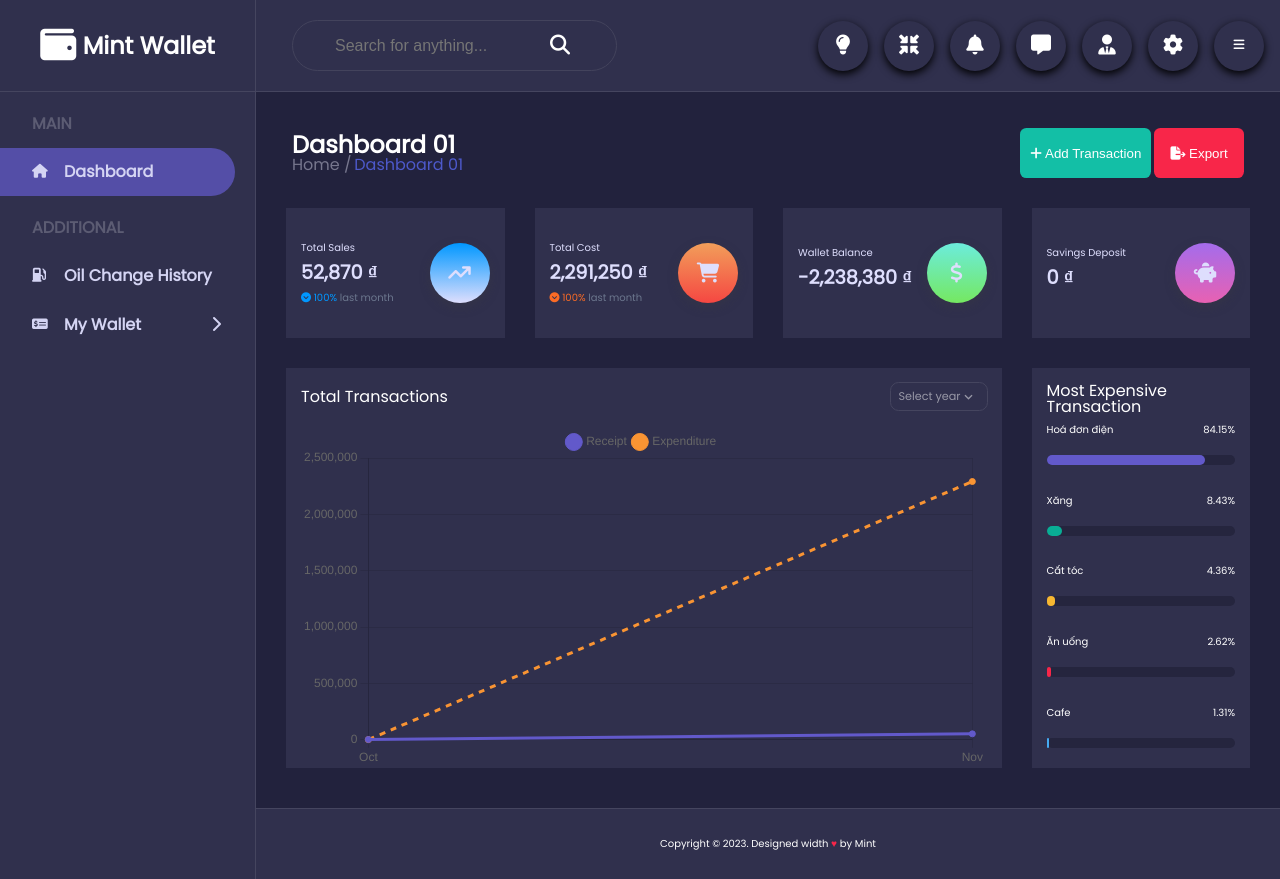
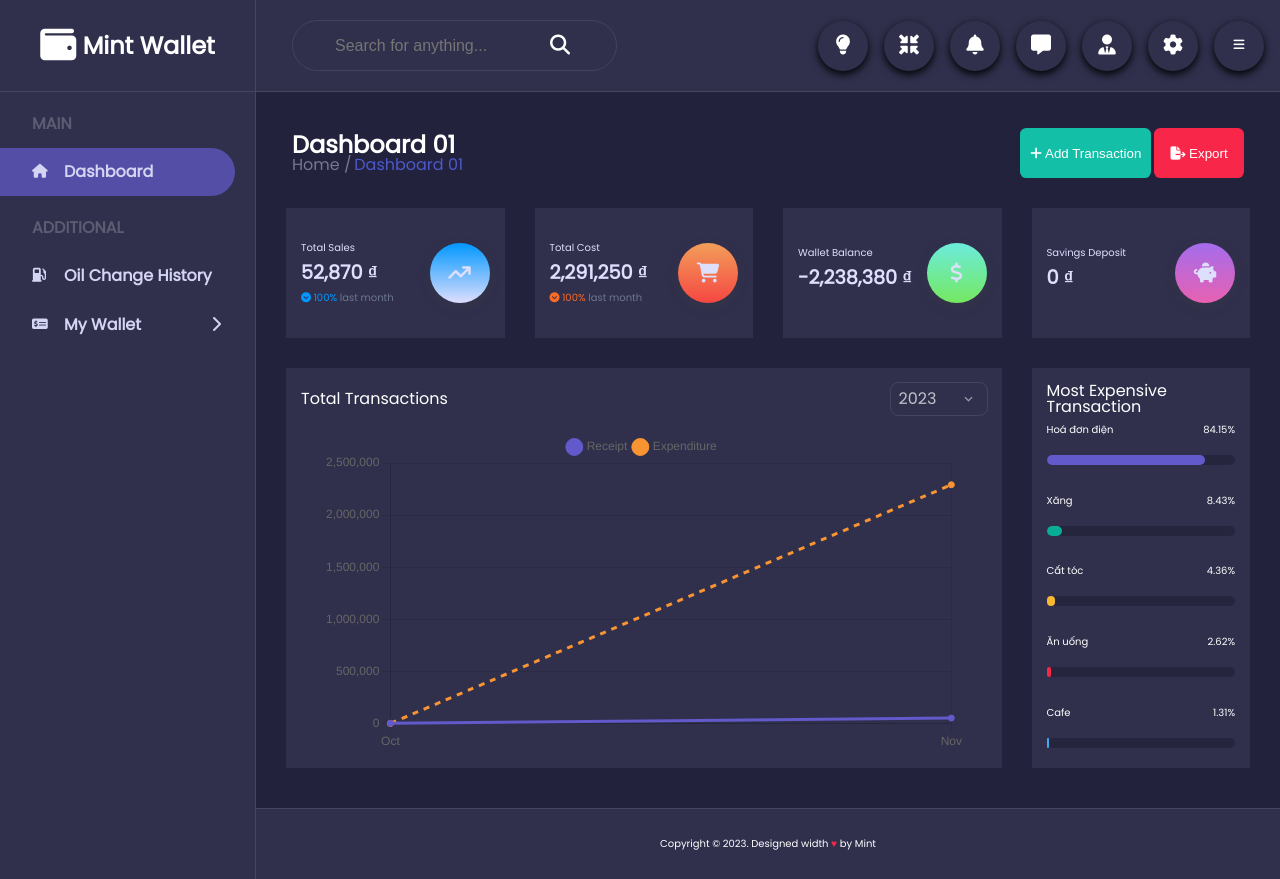
Before and after one commit to minhnguyen287/Ewallet, a PHP site: page /Ewallet/ in a window 1280 px wide. Run offline with PHP 8.4, Linux system fonts and the light colour scheme; data comes from the database, SQL or seed files in the repository.

Commit message:
Upload hosting

```diff
--- a/mvc/views/Page/DashboardView.php
+++ b/mvc/views/Page/DashboardView.php
@@ -22,6 +22,9 @@
       for ($i=0; $i<count($data_list) ; $i++) {
         $data_list[$i]->receipt>$data_list[$i]->lastmonth_receipt ? $receipt_index='up' : $receipt_index='down';
         $data_list[$i]->expenditure>$data_list[$i]->lastmonth_expenditure ? $expenditure_index='up' : $expenditure_index='down';
+        $data_list[$i]->lastmonth_receipt==0 ? $data_list[$i]->lastmonth_receipt = 1 : $data_list[$i]->lastmonth_receipt;
+        $data_list[$i]->lastmonth_expenditure ==0 ? $data_list[$i]->lastmonth_expenditure =1 : $data_list[$i]->lastmonth_expenditure;
+
         $receipt_diff = round($data_list[$i]->receipt/$data_list[$i]->lastmonth_receipt, 2)*100;
         $expenditure_diff = round($data_list[$i]->expenditure/$data_list[$i]->lastmonth_expenditure ,2)*100;
         $receipt = $data_list[$i]->receipt;
--- a/public/css/style.css
+++ b/public/css/style.css
@@ -284,7 +284,7 @@ input:focus {
         color: #6c778e; }
 
 #myChart {
-  width: 100%; }
+  position: absolute; }
 
 .layout__chart {
   background-repeat: no-repeat;
@@ -303,7 +303,11 @@ input:focus {
     color: #fff;
     align-self: center;
     width: 100%;
-    padding: 1rem; }
+    position: relative;
+    padding: 1rem;
+    height: 100%;
+    display: flex;
+    justify-content: center; }
   .layout__chart-items {
     display: flex;
     color: #fff;
@@ -530,6 +534,7 @@ tr:nth-child(even) {
   position: absolute;
   top: 100%;
   left: 0;
+  z-index: 1;
   width: 100%;
   height: fit-content;
   margin-top: 10px;
@@ -1222,10 +1227,10 @@ input:checked ~ label .dialog__form-category-field-icon-label {
     .header__container-right {
       flex: 1; }
 
-  .add__account-button, .changeview-button, .export-button, .changeview-button {
+  .add__button, .export__button, .change__button {
     width: 100%; }
 
-  .add__account-button {
+  .add__button {
     margin-bottom: 0.5rem; }
 
   .header__menu-item-toggle:checked ~ ul.header__menu-right-bars {
@@ -1365,10 +1370,16 @@ input:checked ~ label .dialog__form-category-field-icon-label {
     grid-gap: 15px; }
 
   .dialog__content {
-    top: 18%; }
+    top: 40%; }
 
   .dialog__category {
-    top: 45%; } }
+    top: 45%; }
+
+  .dialog__content-body input, .dialog__content-body select {
+    max-width: unset; }
+
+  .dialog__category {
+    top: 14%; } }
 @media screen and (max-width: 411px) {
   .wrapper {
     width: 390px; }
--- a/public/css/style.scss
+++ b/public/css/style.scss
@@ -354,7 +354,7 @@ input:focus{
 	}
 }
 #myChart{
-	width: 100%;
+	position: absolute;
 }
 .layout__chart{
 	background-repeat: no-repeat;
@@ -374,8 +374,11 @@ input:focus{
 		color: #fff;
 		align-self: center;
 		width: 100%;
-		//height: 100%;
+		position: relative;
 		padding:1rem;
+		height: 100%;
+		display: flex;
+		justify-content:center;
 	}
 	&-items{
 		display: flex;
@@ -672,6 +675,7 @@ tr{
 	position: absolute;
 	top:100%;
 	left: 0;
+	z-index: 1;
 	width: 100%;
 	height: fit-content;
 	margin-top: 10px;
@@ -1593,10 +1597,10 @@ td{
 			}
 		}
 	}
-	.add__account-button,.changeview-button,.export-button,.changeview-button {
+	.add__button,.export__button,.change__button {
     	width: 100%;
     }
-    .add__account-button{
+    .add__button{
     	margin-bottom: 0.5rem;
     }
 
@@ -1795,10 +1799,18 @@ td{
 	// 	margin-bottom: $component__space;
 	// }
 	.dialog__content{
-		top:18%;
+		top:40%;
 	}
 	.dialog__category{
 		top:45%;
+	}
+	.dialog__content-body{
+		& input, select {
+			max-width: unset;
+		}
+	}
+	.dialog__category {
+		top:14%;
 	}
 }
 
--- a/public/js/script.js
+++ b/public/js/script.js
@@ -225,12 +225,13 @@ window.addEventListener("click",function(event){
 window.onresize = function(){
 	var width = window.screen.width;
     //console.log(width);
-    if (currentPage == 'oil' || currentPage == 'category' || currentPage == 'detail') {
+    if (currentPage == 'oil' || currentPage == 'category' || currentPage == 'detail' || currentPage == 'transaction') {
     	if (width < 769) {
     		delFormContent.style.minWidth = calculatePercentage(9,10)+"%";
-    	} else {
-    		delFormContent.style.minWidth = "initial";
     	}
+    	// else {
+    	// 	delFormContent.style.minWidth = "initial";
+    	// }
     }
 
 }
@@ -282,9 +283,14 @@ function showModal_addDialog(data){
 	/*Fill data */
 	let curentDate = new Date().toJSON().slice(0, 10);
 	var responseData = JSON.parse(data);
-	dialogForm_startDay.value = responseData.end_day;
+	if (responseData == null) {
+		dialogForm_startDay.value = curentDate;
+		dialogForm_startKm.value = null;
+	}else {
+		dialogForm_startDay.value = responseData.end_day;
+		dialogForm_startKm.value = responseData.end_km;
+	}
 	dialogForm_endDay.value = curentDate;
-	dialogForm_startKm.value = responseData.end_km;
 	dialogForm_endKm.value = null;
 	dialogForm_product.value = null;
 }
@@ -420,7 +426,7 @@ function validateInput(page){
 			if(dialogForm_startDay.getAttribute("type") == "date" && dialogForm_startDay.value != ''){
 				data["startDay"] = dialogForm_startDay.value;
 			} else {
-				labelField_starDay.innerText = "Invalid date forrmat";
+				labelField_startDay.innerText = "Invalid date forrmat";
 			}
 			if(dialogForm_endDay.getAttribute("type") == "date" && dialogForm_endDay.value != ''){
 				data["endDay"] = dialogForm_endDay.value;
@@ -1270,12 +1276,14 @@ function showSelectBox_yearList(data){
 			tmpl.querySelector('input').setAttribute("id","y"+arr[i].year);
 			tmpl.querySelector('label').innerText = arr[i].year;
 			tmpl.querySelector('label').setAttribute("for","y"+arr[i].year)
-			// if (arr[i].year == arr[i].current_year) {
+			 if (arr[i].year == arr[i].current_year) {
 			// 	tmpl.querySelector('input').setAttribute("checked","checked");
-			// 	document.querySelector(".year-box").innerText = arr[i].year;
-			// }
+		 		document.querySelector(".input-box").innerText = arr[i].year;
+			 }
 			document.querySelector(".option-year-list").appendChild(tmpl);
 		}
+		// let new_tbody = document.createElement('tbody');
+		// document.querySelector('tbody').parentNode.replaceChild(new_tbody,document.querySelector('tbody'));
 	}
 }
 
@@ -1292,9 +1300,9 @@ function showSelectBox_monthList(data){
 			tmpl.querySelector('input').setAttribute("id","m"+arr[i].month);
 			tmpl.querySelector('label').innerText = "Tháng "+arr[i].month;
 			tmpl.querySelector('label').setAttribute("for","m"+arr[i].month)
-			// if (arr[i].month == arr[i].current_month) {
+			 if (arr[i].month == arr[i].current_month) {
 			// 	tmpl.querySelector('input').setAttribute("checked","checked");
-			// 	document.querySelector(".month-box").innerText = "Tháng "+arr[i].month;
+			 	document.querySelector(".month-box").innerText = "Tháng "+arr[i].month;}
 			// } else {
 			// 	document.querySelector(".month-box").innerText = "";
 			// }
```
Also changed, not shown: mvc/core/App.php (line endings or trailing spaces), public/img/chart.jpg (deleted), public/img/idemitsu.png (deleted), public/img/motulsilver.png (deleted), 1 other file.
